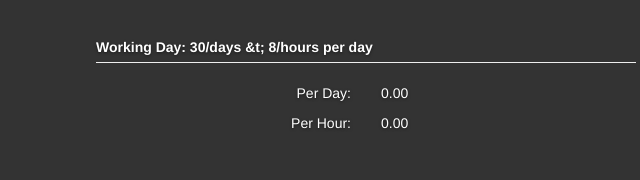
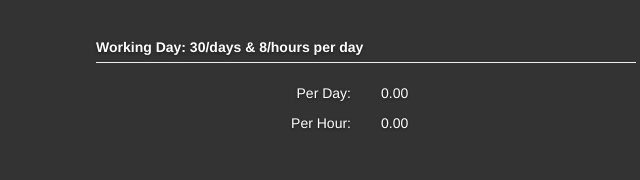
Before and after one commit to ethioapps/ethioapps.github.io, a plain HTML site: page index.html in a window 1280 px wide. Both pictures are taken after a click on the link "Calculate Salary". Shown: the part 565-745 px from the top of the page, 559-1199 px from the left. Drawn offline with Linux system fonts and the light colour scheme.

Commit message:
Content updated

```diff
--- a/index.html
+++ b/index.html
@@ -195,7 +195,7 @@
               </div>
             </div><br><br>
 
-            <label>Working Day: 30/days &ampt; 8/hours per day</label>
+            <label>Working Day: 30/days &amp; 8/hours per day</label>
             <hr style="margin-top: 0px;">
             <div class="row">
               <div class="col-lg-6 col-md-6 col-sm-6- col-xs-6 text-right">
```
